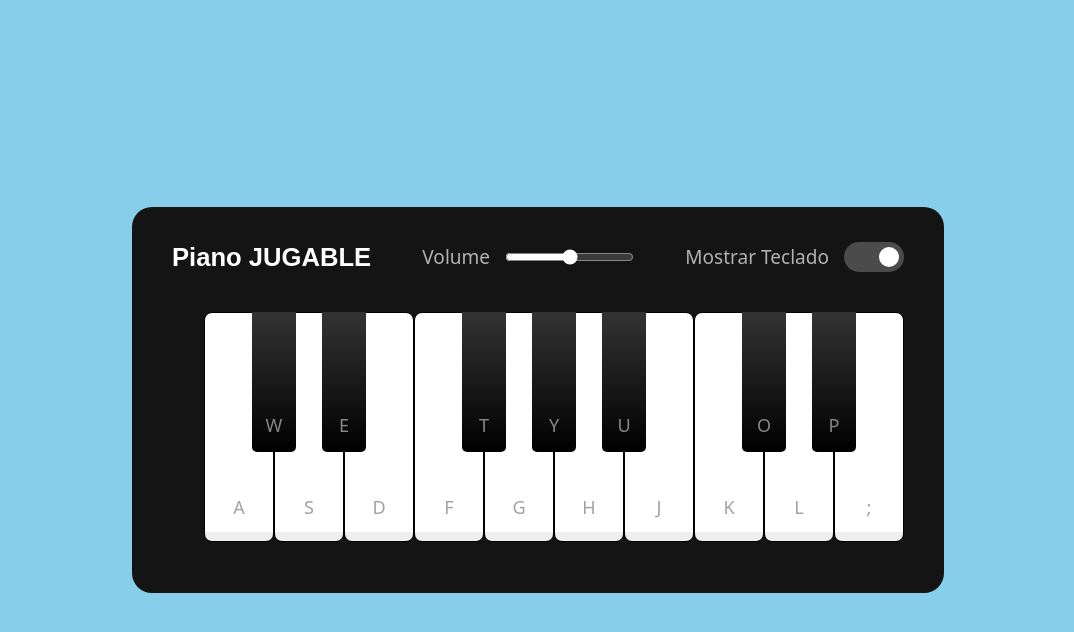
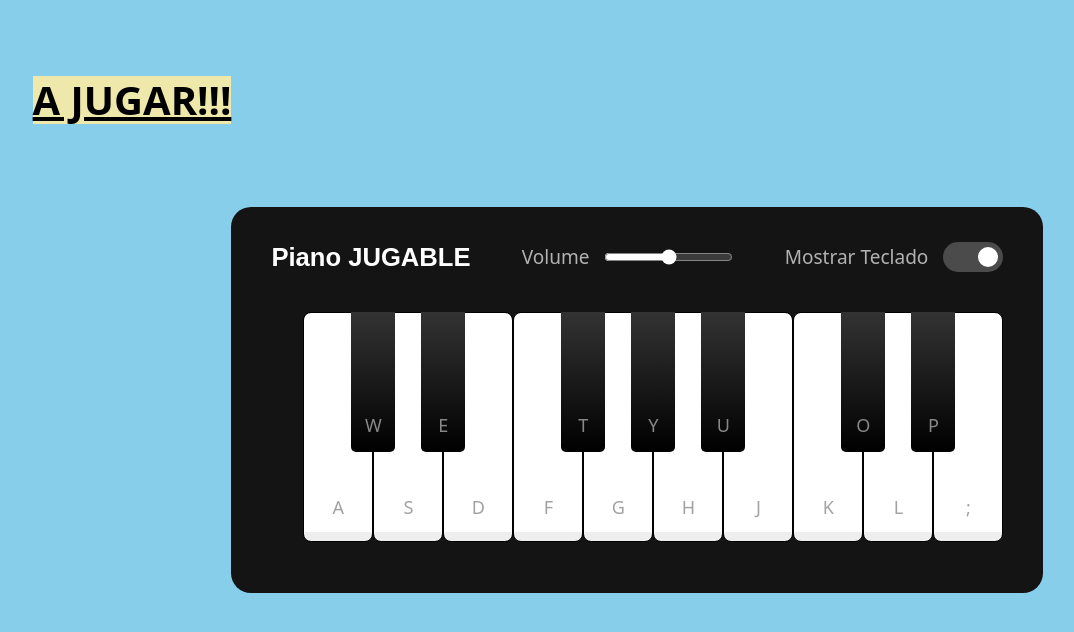
Before and after one commit to FRwebdesigner/SpecialGift, a website: page index.html in a window 1280 px wide. Shown: the whole page, without its empty margins (102-1176 px from the left). Drawn offline with nearby package versions, Linux system fonts and the light colour scheme.

Commit message:
new commit

```diff
--- a/index.html
+++ b/index.html
@@ -10,6 +10,8 @@
     <link rel="icon" type="image/x-icon" href="favicon/piano-icon-512x512-ftkd3bdy.png">
 </head>
 <body>
+
+<h1>A JUGAR!!!</h1>
     <div class="wrapper">
       <header>
         <h2>Piano JUGABLE</h2>
--- a/style.css
+++ b/style.css
@@ -1,3 +1,11 @@
+h1 {
+    margin-bottom: 600px;
+    color: black;
+    background: palegoldenrod;
+    text-decoration: underline;
+    font-weight: 600;
+    align-self: center;
+}
 
 h2 {
    margin: 0;
```
